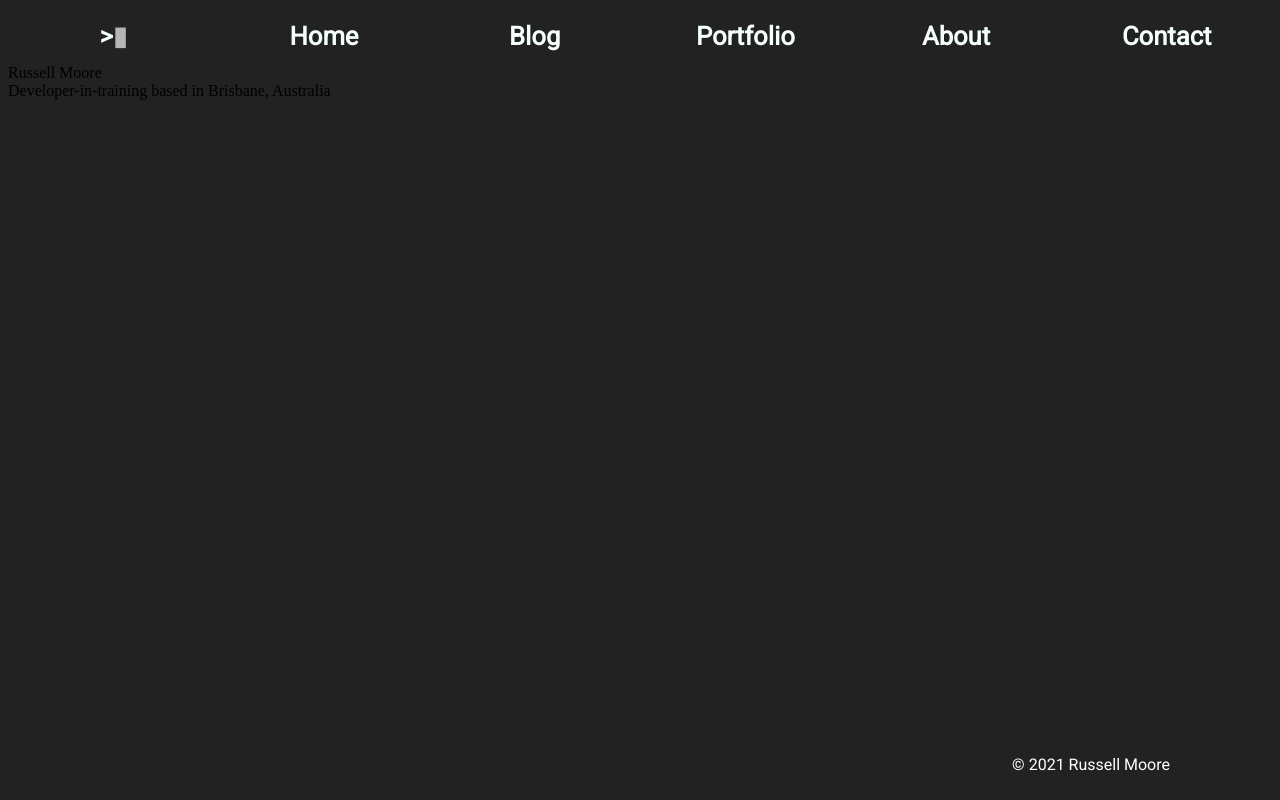
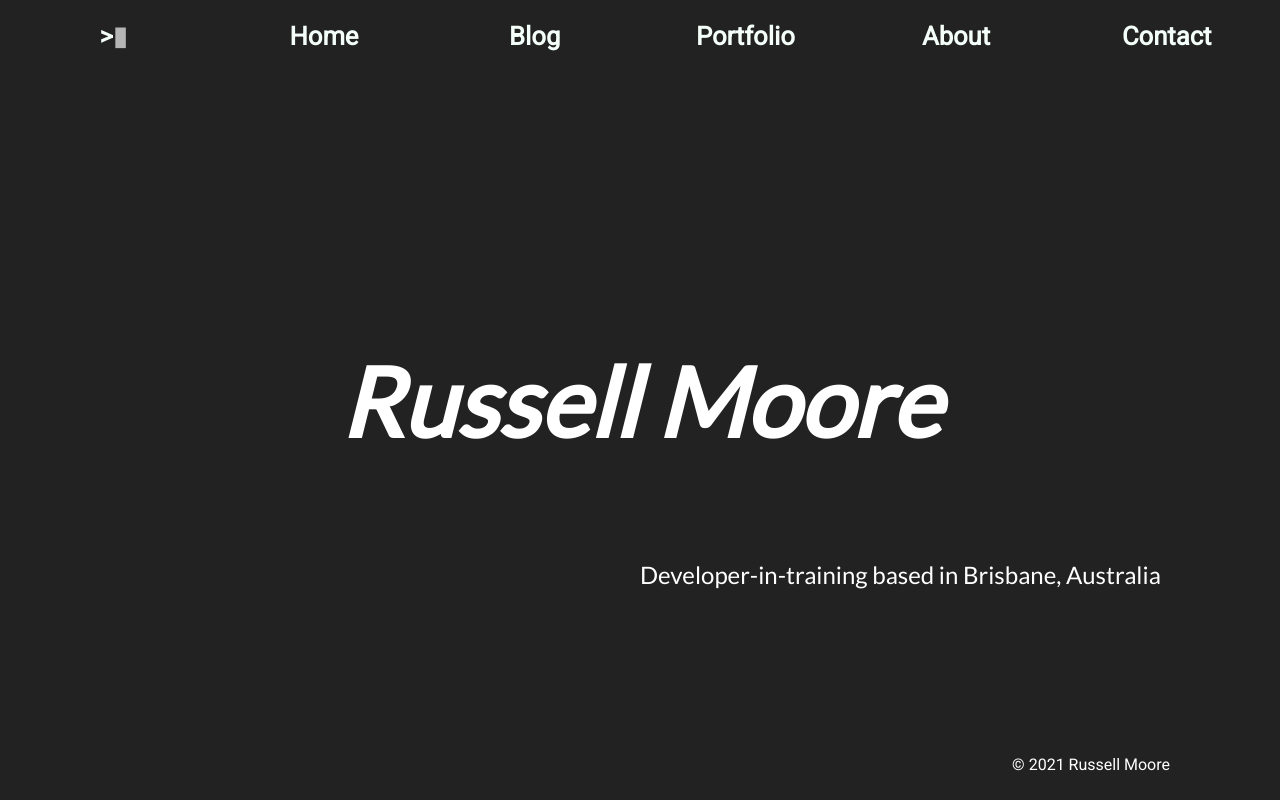
Before and after one commit to russ-13/russ-13.github.io, a plain HTML site: page index.html in a window 1280 px wide. Drawn offline with Linux system fonts and the light colour scheme.

Commit message:
Completed index page

```diff
--- a/index.html
+++ b/index.html
@@ -9,6 +9,8 @@
         <link rel="stylesheet" href="styles.css">
         <link rel="preconnect" href="https://fonts.gstatic.com">
         <link href="https://fonts.googleapis.com/css2?family=Roboto&display=swap" rel="stylesheet">
+        <link rel="preconnect" href="https://fonts.gstatic.com">
+        <link href="https://fonts.googleapis.com/css2?family=Lato&display=swap" rel="stylesheet">
     </head>
 
     <body>
@@ -24,12 +26,9 @@
 
     <!-- main section containing my name and summary -->
 
-    <section>
+        <h1 class="headingindex">Russell Moore</h1><br>
+        <h1 class="summaryindex">Developer-in-training based in Brisbane, Australia</h1>
 
-        <span class="Headline">Russell Moore</span><br>
-        <span class="Summary-text">Developer-in-training based in Brisbane, Australia</span>
-
-    </section>
 
     <!-- Footer containing copyright information and designer name -->
 
--- a/styles.css
+++ b/styles.css
@@ -21,15 +21,49 @@ nav a {
   color: #f5fffa;
 }
 
+a:hover {
+    background-color:#ffffff;
+    color: black;
+  }
 
 /*Index Page Heading Styling*/
 
-    .summary-text {
-  color: #F5FFFA;
+.headingindex {
+    font-family: lato;
+    font-style: italic;
+    font-weight: bolder;
+    color: #ffffff;
+    font-size: 6em;
+    margin: 0;
+    padding: 0;
+    text-align:center;
+    position: absolute;
+    top: 50%;
+    left: 50%;
+    transform: translateX(-50%) translateY(-50%);
+
+
+}.summaryindex {
+    font-family: Lato;
+    font-style: normal;
+    font-weight: lighter;
+    color:#ffffff;
+    font-size: 1.5em;
+    margin: 0;
+    padding: 0;
+    text-align:center;
+    position: absolute;
+    top: 70%;
+    left: 50%;
+    transform: translateX();
+    transform: translateY();
+
+
 }
-    .headline {
-    color: #F5FFFA;
- }
+
+
+
+
 
 /*Media Query change under 768 */
 
@@ -39,7 +73,8 @@ nav a {
     footer { font-size: 80%;}
     blog-heading {font-size: 1em; }
     blog-heading {text-align: center;}
-
+    .summaryindex {font-size: 1em;}
+    .headingindex{font-size: 5em;}
 }
 
 /*Media Query change under 480 */
@@ -50,6 +85,8 @@ nav a {
     footer { font-size: 60%;}
     blog-heading {font: size 1em;}
     blog-heading {text-align: center;}
+    .summaryindex {font-size: 0.9em;}
+    .headingindex{font-size: 3em;}
     }
 
 
@@ -76,7 +113,7 @@ nav a {
         49%{    color: #747474 ;}
         60%{    color: transparent;}
         85%{    color: transparent ;}
-        100%{   color: #00ff22 ;}
+        100%{   color: #444444 ;}
 }
 
 /*Footer styling*/
@@ -114,10 +151,12 @@ nav a {
         margin: 20px;
         width: auto;
         height: auto;
+        flex: 1;
     }
 
     .blog-heading {
         font-family: roboto;
         font-size: 2em;
         color: green;
+        flex: 1;
  }
```
Also changed, not shown: about.html (line endings or trailing spaces).
